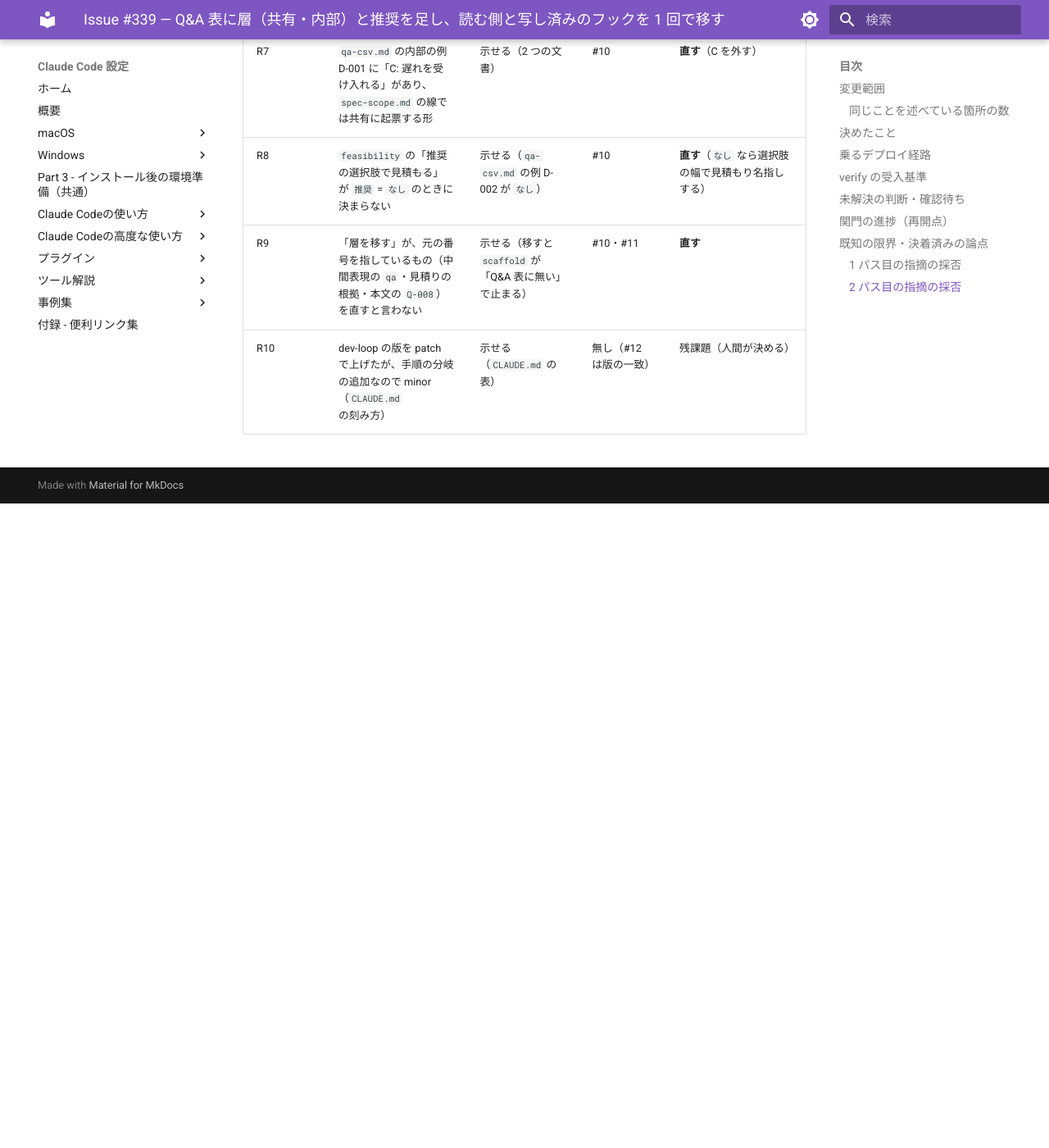
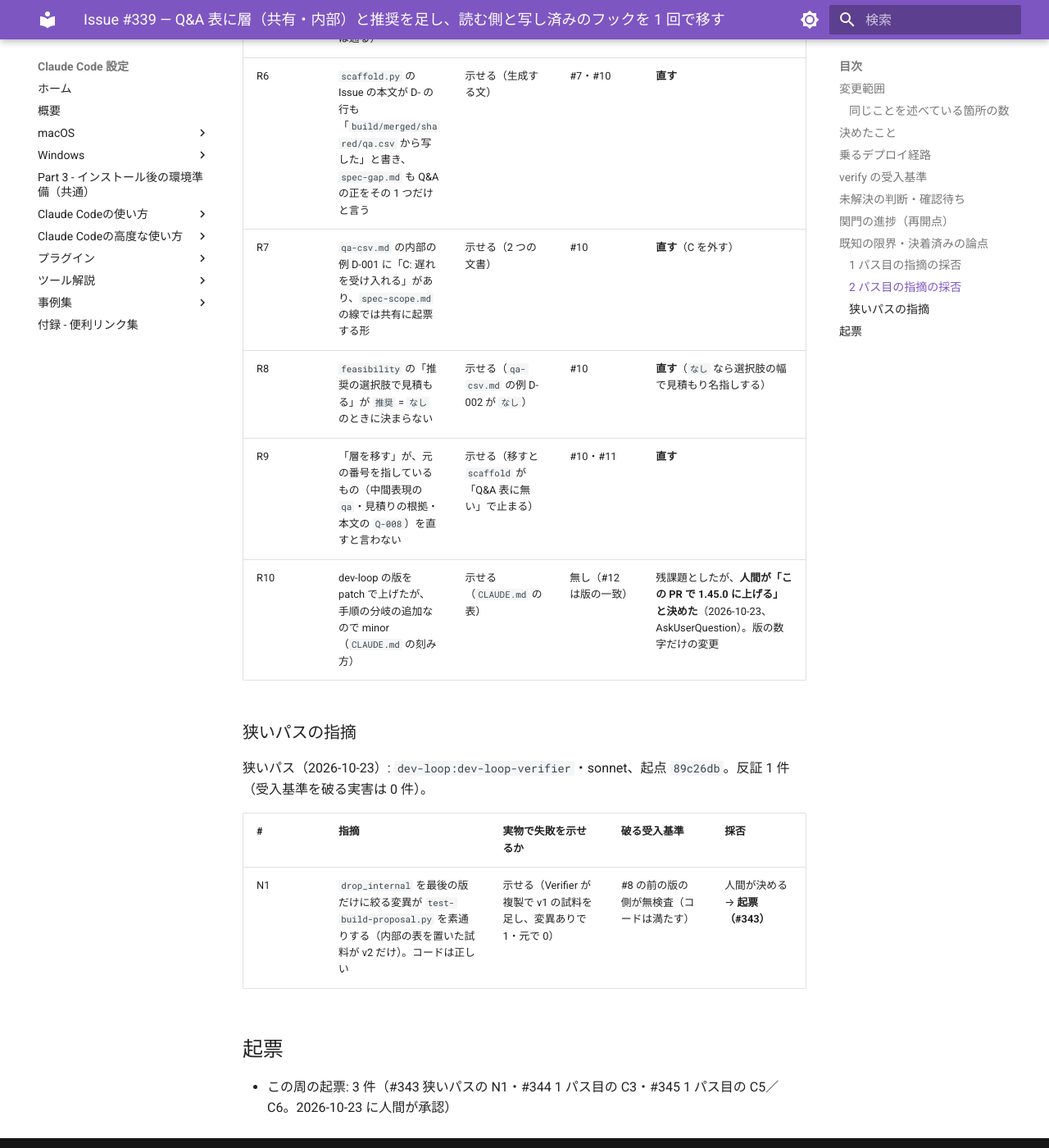
Before and after one commit to hdknr/claude-code-setup, an MkDocs documentation site: the page built from docs/plans/issue-339.md, in a window 1280 px wide and 1400 px high, scrolled down 10796 px. Shown: the whole window at 82% size. Built offline with MkDocs 1.6.1 and Material for MkDocs 9.7.7, drawn with Linux system fonts in a browser that asks for light colours; before the commit the page ends 11410 px from its top, so only the background shows below that; some of the changed text lies outside the part shown.

Commit message:
chore: dev-loop を 1.45.0 に上げ、#339 の 2 パス目・狭いパス・起票を計画に記録する
Co-Authored-By: Claude Opus 5.5 <noreply@anthropic.com>

```diff
--- a/docs/plans/issue-339.md
+++ b/docs/plans/issue-339.md
@@ -47,7 +47,7 @@
 - `plugins/spec-loop/README.md` — spec-review の区分（5 → 6 つ）。実装中に足した（区分の名前を列挙していた）
 - `plugins/dev-loop/skills/dev-loop/references/spec-gap.md` — 仕様の穴を起票するときの列（推奨の 2 列）と内部の表。1 パス目の指摘 C1 で足した
   （dev-loop が書く行が新しい検査で落ちる。受入基準 #10 の「各スキル」に dev-loop の差し戻しも入れる）
-- `plugins/dev-loop/.claude-plugin/plugin.json` — dev-loop の版（1.44.0 → 1.44.1。記述の修正なので patch）
+- `plugins/dev-loop/.claude-plugin/plugin.json` — dev-loop の版（1.44.0 → 1.45.0。手順の分岐（内部の表への起票）を足したので minor。2 パス目の R10 で人間が決めた）
 - `plugins/dev-loop/skills/dev-loop/SKILL.md` — 版の 2 行
 - `docs/plugins/dev-loop-design.md` — §8.2 の生成ブロック（`skill-metrics.py` で書き直す。手で書かない）
 - `CLAUDE.md` — スクリプトの説明（該当すれば）
@@ -155,6 +155,10 @@ PowerPoint で開いた見た目。判定役（LLM）が新しい線で実際に
   **残るのは手順 5 の当て直し（Verifier 2 パス目）と `/code-review` 2 パス目の両方**。
   `check-all.py` は指摘対応のあと 1 回赤（`skill-metrics.py --check`——dev-loop の `spec-gap.md` を直して設計ドキュメントの生成ブロックが古くなった）
   → `skill-metrics.py` で書き直して **44/44 緑**
+- 関門 2 パス目（2026-10-23）: Verifier 反証 2 件・`/code-review` 指摘 10 件（同じ行に畳んで 10 行）。採否は下の「2 パス目の指摘の採否」。
+  R1〜R9 を直した（`6aad421`）。`check-all.py` は 1 回赤（`skill-metrics.py --check`）→ 書き直して **44/44 緑**（`6aad421`）
+- 狭いパス（2026-10-23）: 起点 `89c26db`。反証 1 件（N1。直さない——人間が決める）。著者の変異 4 本は赤、Verifier の変異 1 本が素通り（陽性対照あり）
+- R10 は人間の決定で dev-loop を 1.45.0 に上げた（版の数字だけ）
 - 2 パス目の前の割り目: AskUserQuestion で「**ここで割る**」が選ばれた（2026-10-23）。再開したら Verifier 2 パス目と `/code-review` 2 パス目を、
   受入基準・既知の限界・1 パス目の採否の表を渡して回す（base は上の SHA のまま。**範囲を dev-loop に広げたので、2 パス目の経路一覧に
   dev-loop の差し戻しの経路を足して渡す**）。2 パス目の指摘対応に入る前に、その直前の HEAD の SHA を狭いパスの起点としてここに書く
@@ -210,4 +214,16 @@ Verifier の 2 件は `/code-review` の R1・R2・R3 と重なる（同じ行
 | R7 | `qa-csv.md` の内部の例 D-001 に「C: 遅れを受け入れる」があり、`spec-scope.md` の線では共有に起票する形 | 示せる（2 つの文書） | #10 | **直す**（C を外す） |
 | R8 | `feasibility` の「推奨の選択肢で見積もる」が `推奨` = `なし` のときに決まらない | 示せる（`qa-csv.md` の例 D-002 が `なし`） | #10 | **直す**（`なし` なら選択肢の幅で見積もり名指しする） |
 | R9 | 「層を移す」が、元の番号を指しているもの（中間表現の `qa`・見積りの根拠・本文の `Q-008`）を直すと言わない | 示せる（移すと `scaffold` が「Q&A 表に無い」で止まる） | #10・#11 | **直す** |
-| R10 | dev-loop の版を patch で上げたが、手順の分岐の追加なので minor（`CLAUDE.md` の刻み方） | 示せる（`CLAUDE.md` の表） | 無し（#12 は版の一致） | 残課題（人間が決める） |
+| R10 | dev-loop の版を patch で上げたが、手順の分岐の追加なので minor（`CLAUDE.md` の刻み方） | 示せる（`CLAUDE.md` の表） | 無し（#12 は版の一致） | 残課題としたが、**人間が「この PR で 1.45.0 に上げる」と決めた**（2026-10-23、AskUserQuestion）。版の数字だけの変更 |
+
+### 狭いパスの指摘
+
+狭いパス（2026-10-23）: `dev-loop:dev-loop-verifier`・sonnet、起点 `89c26db`。反証 1 件（受入基準を破る実害は 0 件）。
+
+| # | 指摘 | 実物で失敗を示せるか | 破る受入基準 | 採否 |
+| --- | --- | --- | --- | --- |
+| N1 | `drop_internal` を最後の版だけに絞る変異が `test-build-proposal.py` を素通りする（内部の表を置いた試料が v2 だけ）。コードは正しい | 示せる（Verifier が複製で v1 の試料を足し、変異ありで 1・元で 0） | #8 の前の版の側が無検査（コードは満たす） | 人間が決める → **起票（#343）** |
+
+## 起票
+
+- この周の起票: 3 件（#343 狭いパスの N1・#344 1 パス目の C3・#345 1 パス目の C5／C6。2026-10-23 に人間が承認）
```
Also changed, not shown: plugins/dev-loop/skills/dev-loop/SKILL.md (+2 -2 lines), 2 other files.
